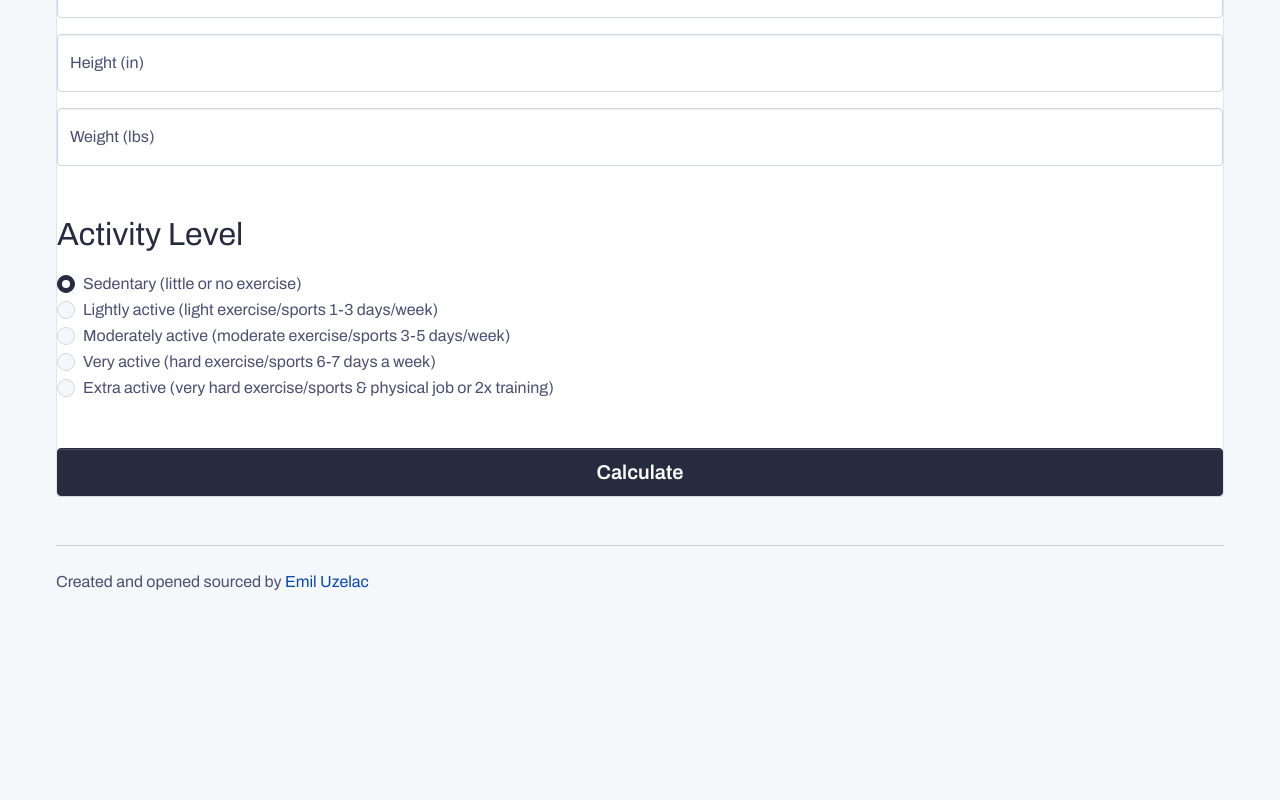
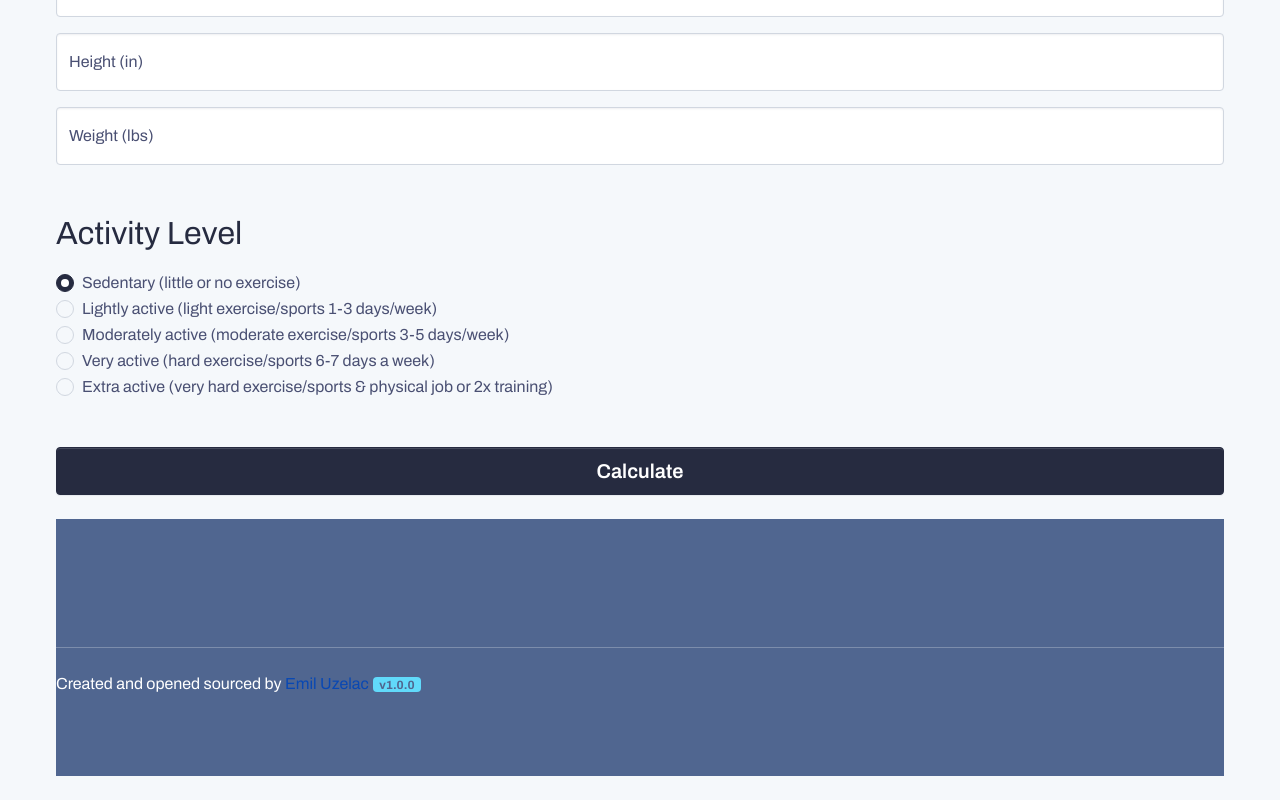
Before and after one commit to emiluzelac/caloric, a Next.js app: page / in a window 1280 px wide. Shown: the part 447-1247 px from the top of the page. Before the commit the page ends 1065 px from the top, so only its background shows below. Built offline with nearby package versions, Linux system fonts and the light colour scheme.

Commit message:
Footer styles

```diff
--- a/src/components/Calculator.tsx
+++ b/src/components/Calculator.tsx
@@ -115,7 +115,7 @@ const Calculator: React.FC = () => {
     <>
       <div
         id="formSection"
-        className="card my-4"
+        className="my-4"
         style={{ display: showResults ? 'none' : 'block' }}
       >
         <h1 className="h1 mb-3 fw-normal">Calorie Calculator</h1>
@@ -248,12 +248,12 @@ const Calculator: React.FC = () => {
       {showResults && (
         <div id="resultsSection" className="my-5">
           <button
-            className="btn btn-sm btn-gray-200 d-inline-flex align-items-center mb-3"
+            className="btn btn-sm btn-gray-200 d-inline-flex align-items-center py-1 ps-3 text-start"
             onClick={resetCalculator}
           >
             <svg
               xmlns="http://www.w3.org/2000/svg"
-              className="me-2"
+              className="icon icon-xxs text-gray-500 me-2"
               width="18"
               height="18"
               viewBox="0 0 24 24"
--- a/src/components/Footer.tsx
+++ b/src/components/Footer.tsx
@@ -1,6 +1,6 @@
 const Footer: React.FC = () => {
   return (
-    <footer>
+    <footer className="footer py-6 bg-gray-800 text-white">
       <hr className="mt-5 mb-4" />
       <span className=" text-center text-md">
         Created and opened sourced by{' '}
@@ -8,6 +8,7 @@ const Footer: React.FC = () => {
           Emil Uzelac
         </a>
       </span>
+      <span className="badge bg-secondary ms-1 text-gray-800 badge-sm">v1.0.0</span>
     </footer>
   );
 };
```
